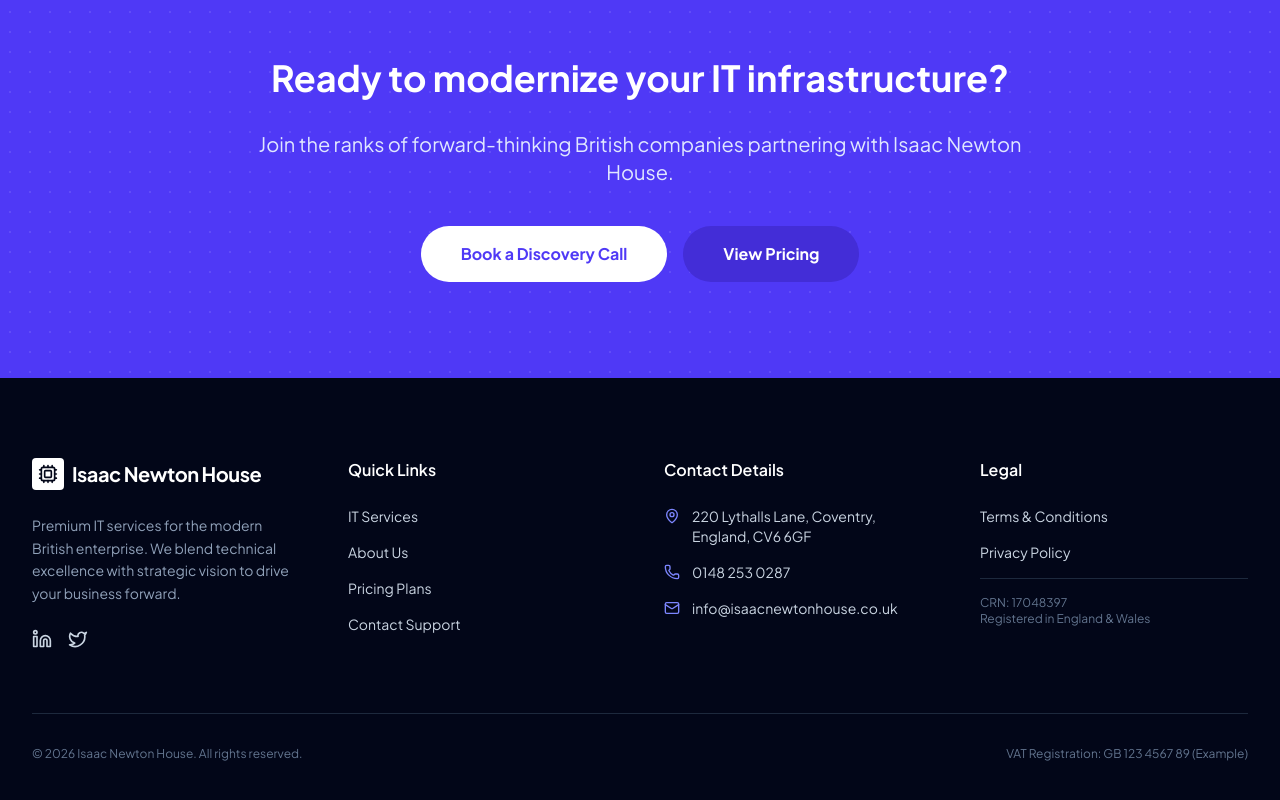
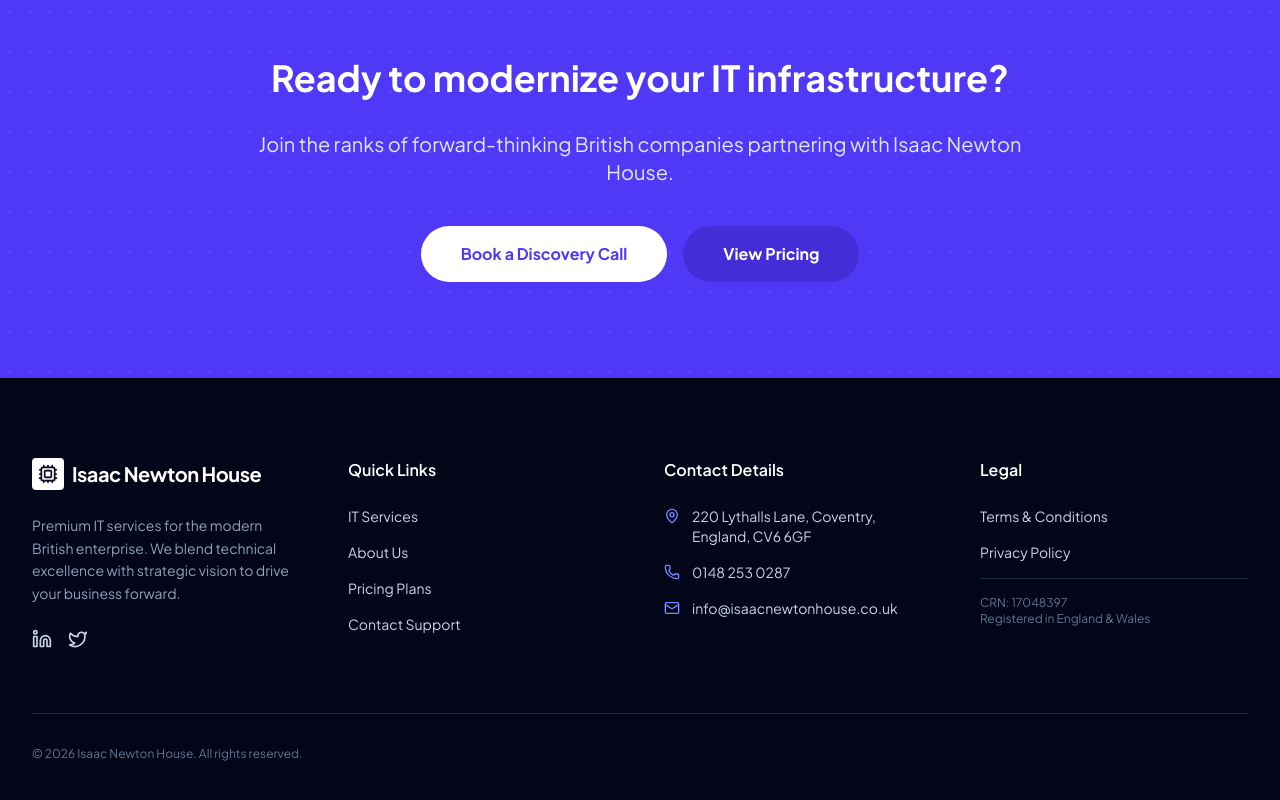
Before and after one commit to consultancy-outfit/100IT-SALESITES-001, a React (Vite) app: page / in a window 1280 px wide. Shown: the part 3300-4100 px from the top of the page. Built offline with nearby package versions, Linux system fonts and the light colour scheme.

Commit message:
ISAAC-NEWTON-HOUSE

```diff
--- a/src/components/Layout.tsx
+++ b/src/components/Layout.tsx
@@ -163,7 +163,6 @@ const Footer = () => {
 
         <div className="pt-8 border-t border-slate-800 flex flex-col md:flex-row justify-between items-center gap-4 text-xs text-slate-500">
           <p>© {new Date().getFullYear()} Isaac Newton House. All rights reserved.</p>
-          <p>VAT Registration: GB 123 4567 89 (Example)</p>
         </div>
       </div>
     </footer>
```
